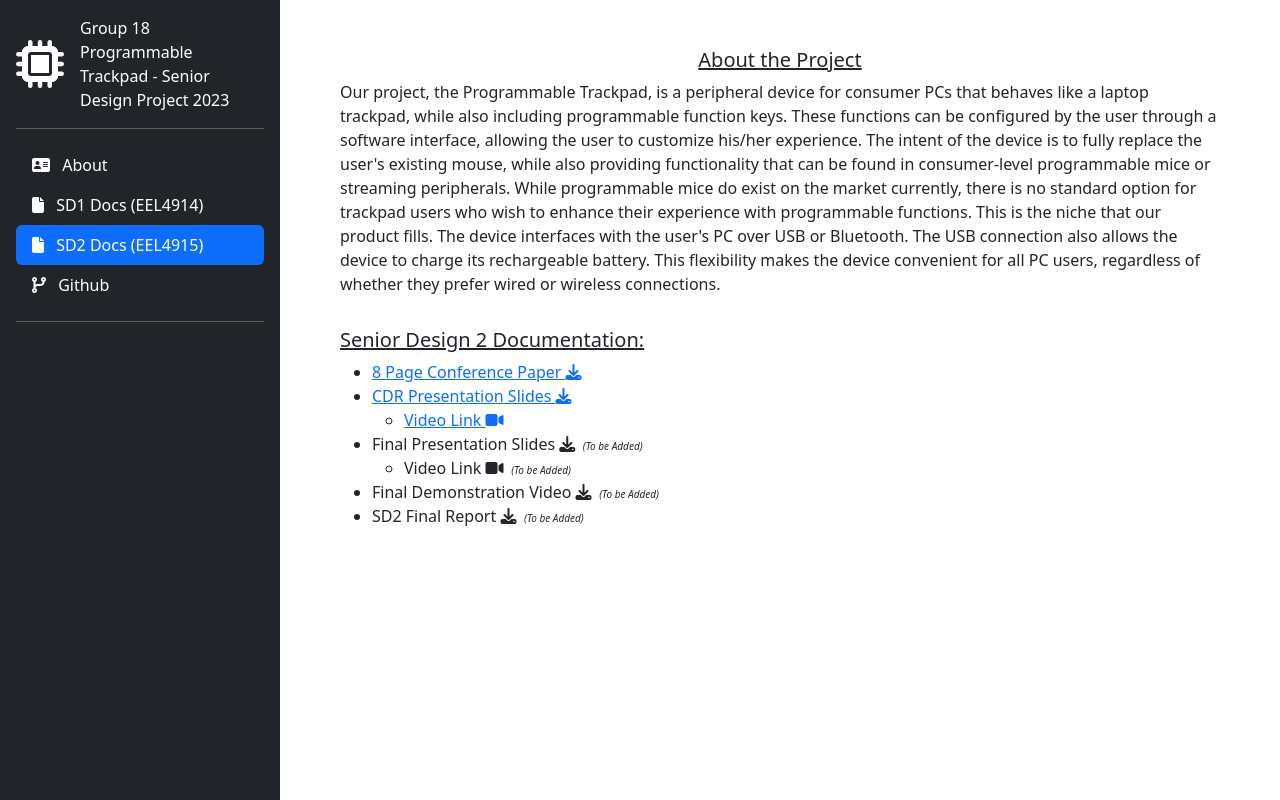
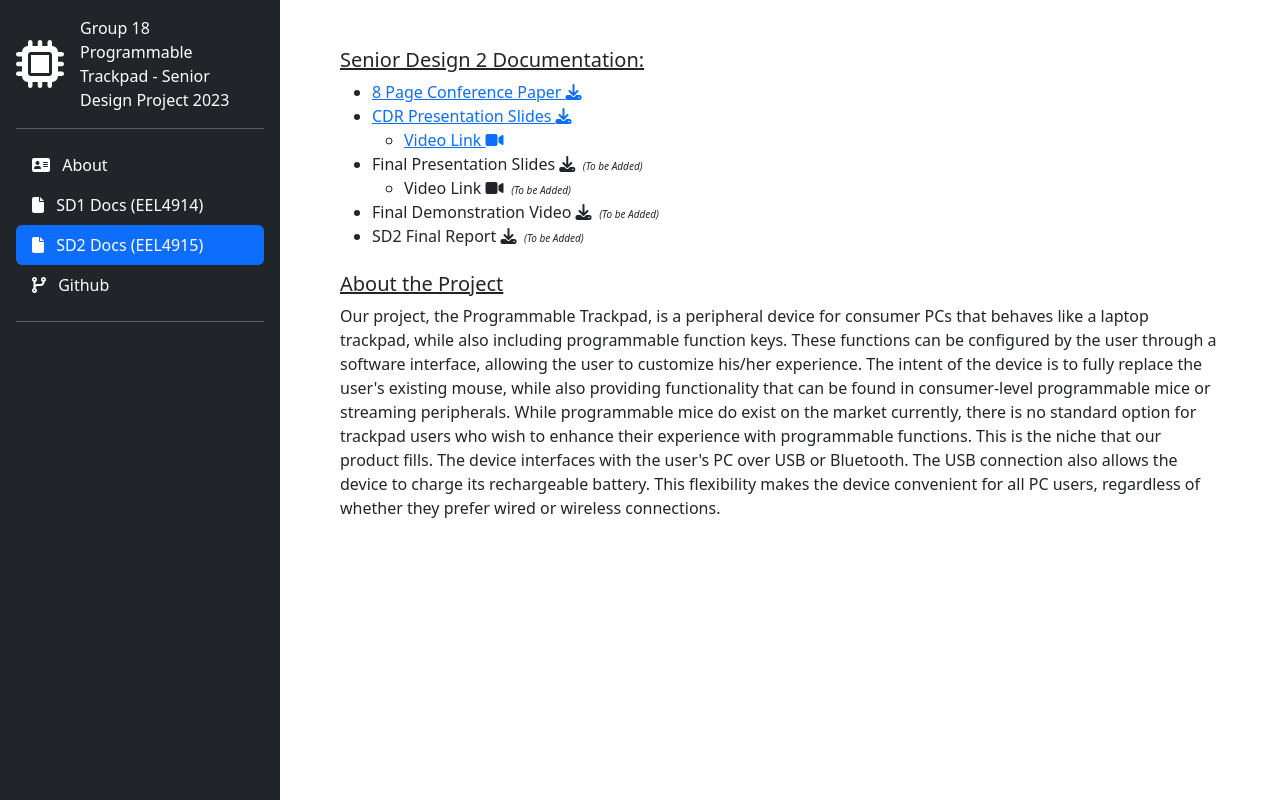
Before and after one commit to bvanderzalm/SeniorDesignAngularApp, an Angular app in the folder SeniorDesignWebsite/: page /sd2-documentation in a window 1280 px wide. Built offline with nearby package versions, Linux system fonts and the light colour scheme.

Commit message:
Updated sd2 styling

```diff
--- a/SeniorDesignWebsite/src/app/components/sd2-documentation/sd2-documentation.component.html
+++ b/SeniorDesignWebsite/src/app/components/sd2-documentation/sd2-documentation.component.html
@@ -1,18 +1,4 @@
 <div style="margin: 3rem; max-height: 95dvh; overflow-y: scroll;">
-    <div style="margin-bottom: 2rem;">
-        <h5 class="text-center" style="text-decoration: underline;">About the Project</h5>
-        <p>
-            Our project, the Programmable Trackpad, is a peripheral device for consumer PCs that behaves like a laptop trackpad,
-            while also including programmable function keys. These functions can be configured by the user through a software
-            interface, allowing the user to customize his/her experience. The intent of the device is to fully replace the user's
-            existing mouse, while also providing functionality that can be found in consumer-level programmable mice or streaming
-            peripherals. While programmable mice do exist on the market currently, there is no standard option for trackpad users
-            who wish to enhance their experience with programmable functions. This is the niche that our product fills. The device
-            interfaces with the user's PC over USB or Bluetooth. The USB connection also allows the device to charge its
-            rechargeable battery. This flexibility makes the device convenient for all PC users, regardless of whether they prefer
-            wired or wireless connections.
-        </p>
-    </div>
     <h5 style="text-decoration: underline;">Senior Design 2 Documentation:</h5>
     <ul>
         <li>
@@ -82,4 +68,18 @@
             </a>
         </li>
     </ul>
+    <div style="margin-top: 1.5rem;">
+        <h5 style="text-decoration: underline;">About the Project</h5>
+        <p>
+            Our project, the Programmable Trackpad, is a peripheral device for consumer PCs that behaves like a laptop trackpad,
+            while also including programmable function keys. These functions can be configured by the user through a software
+            interface, allowing the user to customize his/her experience. The intent of the device is to fully replace the user's
+            existing mouse, while also providing functionality that can be found in consumer-level programmable mice or streaming
+            peripherals. While programmable mice do exist on the market currently, there is no standard option for trackpad users
+            who wish to enhance their experience with programmable functions. This is the niche that our product fills. The device
+            interfaces with the user's PC over USB or Bluetooth. The USB connection also allows the device to charge its
+            rechargeable battery. This flexibility makes the device convenient for all PC users, regardless of whether they prefer
+            wired or wireless connections.
+        </p>
+    </div>
 </div>
```
Also changed, not shown: 1 other file (tests, documents, lock files or other folders).
